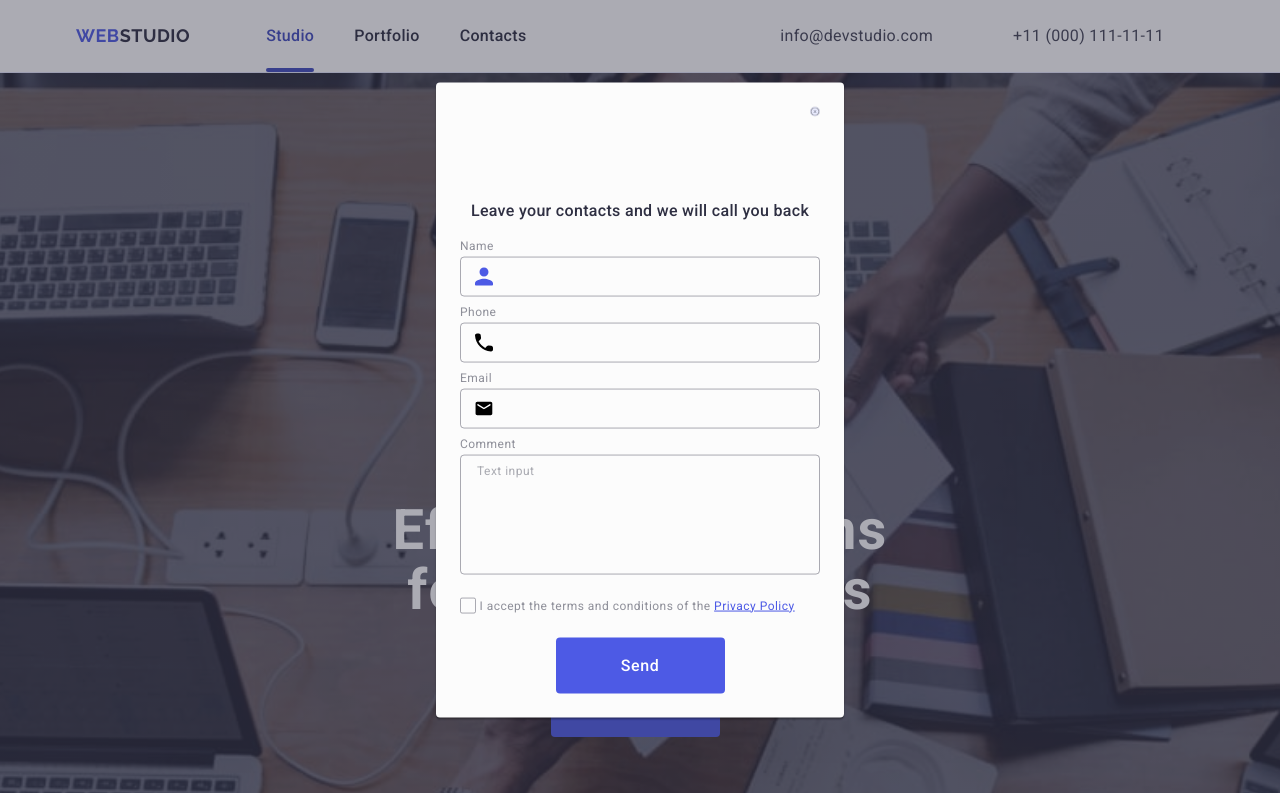
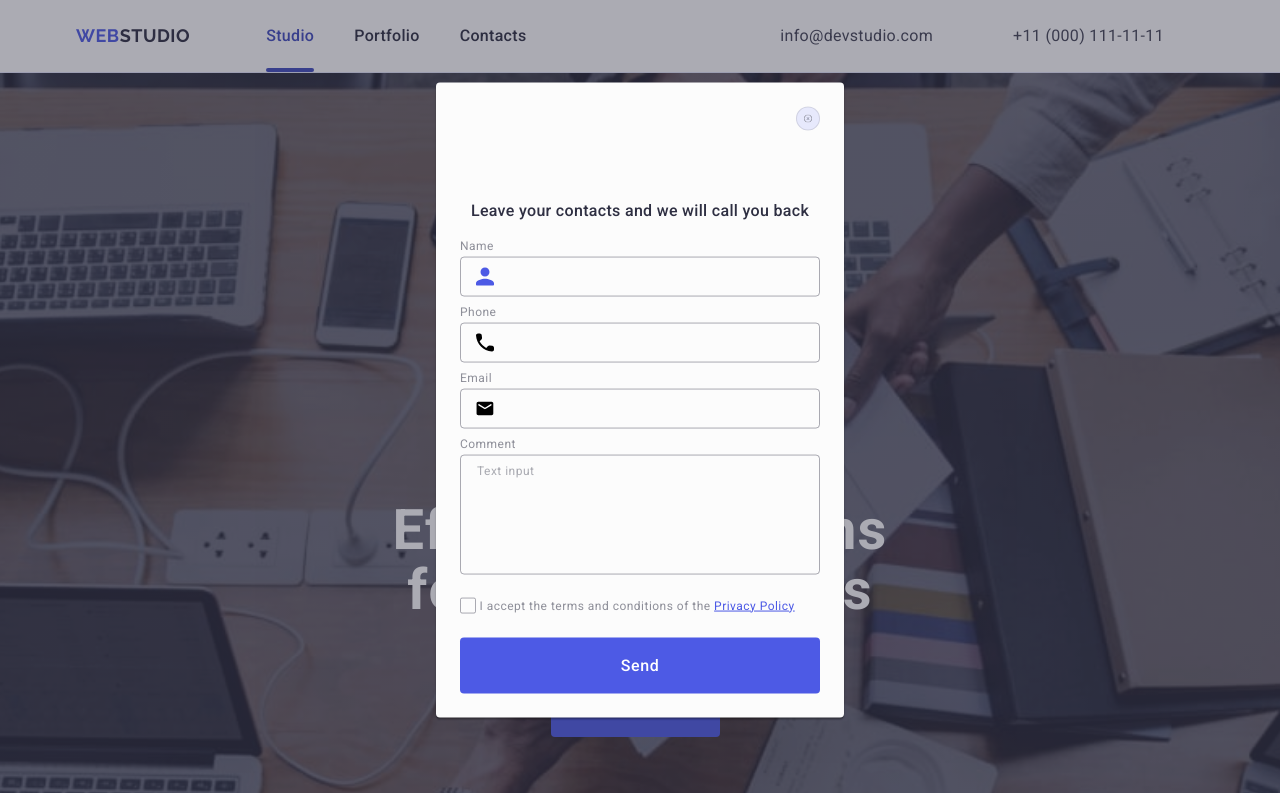
Before and after one commit to feliksletychevskyi/goit-markup-hw-05, a plain HTML site: page index.html in a window 1280 px wide. Shown: the top 793 px of the page. Drawn offline with nearby package versions, Linux system fonts and the light colour scheme.

Commit message:
change 4

```diff
--- a/css/styles.css
+++ b/css/styles.css
@@ -687,6 +687,8 @@ button {
 
 .modal-close-btn {
     position: absolute;
+    width: 24px;
+    height: 24px;
     top: 24px;
     right: 24px;
     padding: 0;
@@ -710,6 +712,12 @@ button {
 
 .modal-close-icon {
     transition: fill 250ms cubic-bezier(0.4, 0, 0.2, 1);
+}
+
+.modal-form {
+    display: flex;
+    justify-content: center;
+    flex-direction: column;
 }
 
 .form-description {
@@ -761,7 +769,7 @@ button {
 .form-input-icon {
     position: absolute;
     top: 50%;
-    left: 15px;
+    left: 16px;
     transform: translateY(-50%);
     transition: fill 250ms cubic-bezier(0.4, 0, 0.2, 1);
 }
@@ -831,7 +839,7 @@ button {
     fill: transparent;
 }
 
-.new-checkbox:checked {
+.new-checkbox:checked + .form-checkbox {
     background-color: #404bbf;
     border: none;
     fill: #F4F4FD;
@@ -840,11 +848,6 @@ button {
 .privacy-policy-link {
     text-decoration: underline;
     color: #4D5AE5;
-}
-
-.submit-wrapper {
-    display: flex;
-    justify-content: center;
 }
 
 .form-submit {
--- a/index.html
+++ b/index.html
@@ -426,7 +426,7 @@
         <p class="form-description">
           Leave your contacts and we will call you back
         </p>
-        <form>
+        <form class="modal-form">
           <div class="form-field-wrapper">
             <label class="form-field-label" for="user-name">Name</label>
             <div class="form-input-wrapper">
@@ -472,9 +472,7 @@
               </a>
             </label>
           </div>
-          <div class="submit-wrapper">
             <button class="form-submit" type="submit">Send</button>
-          </div>
         </form>
       </div>
     </div>
```
Also changed, not shown: images/close.svg, images/icons.svg.
